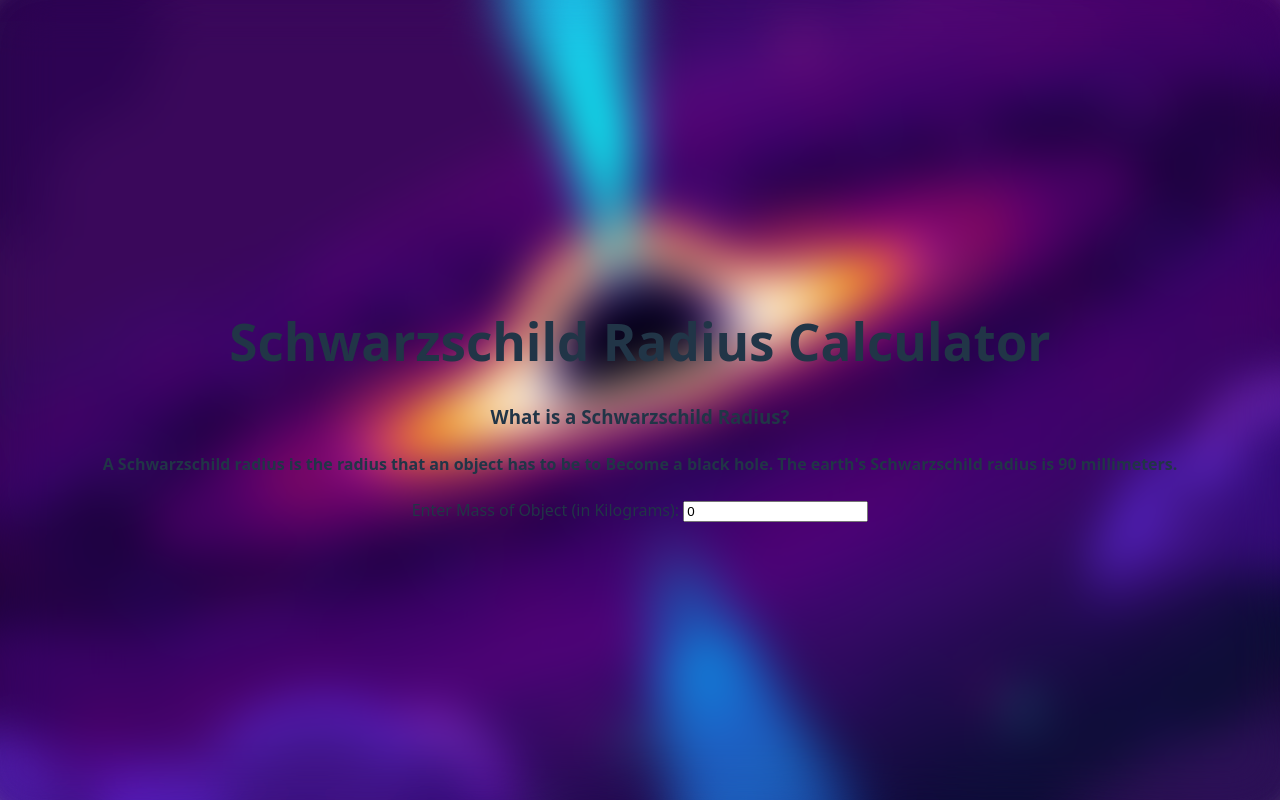
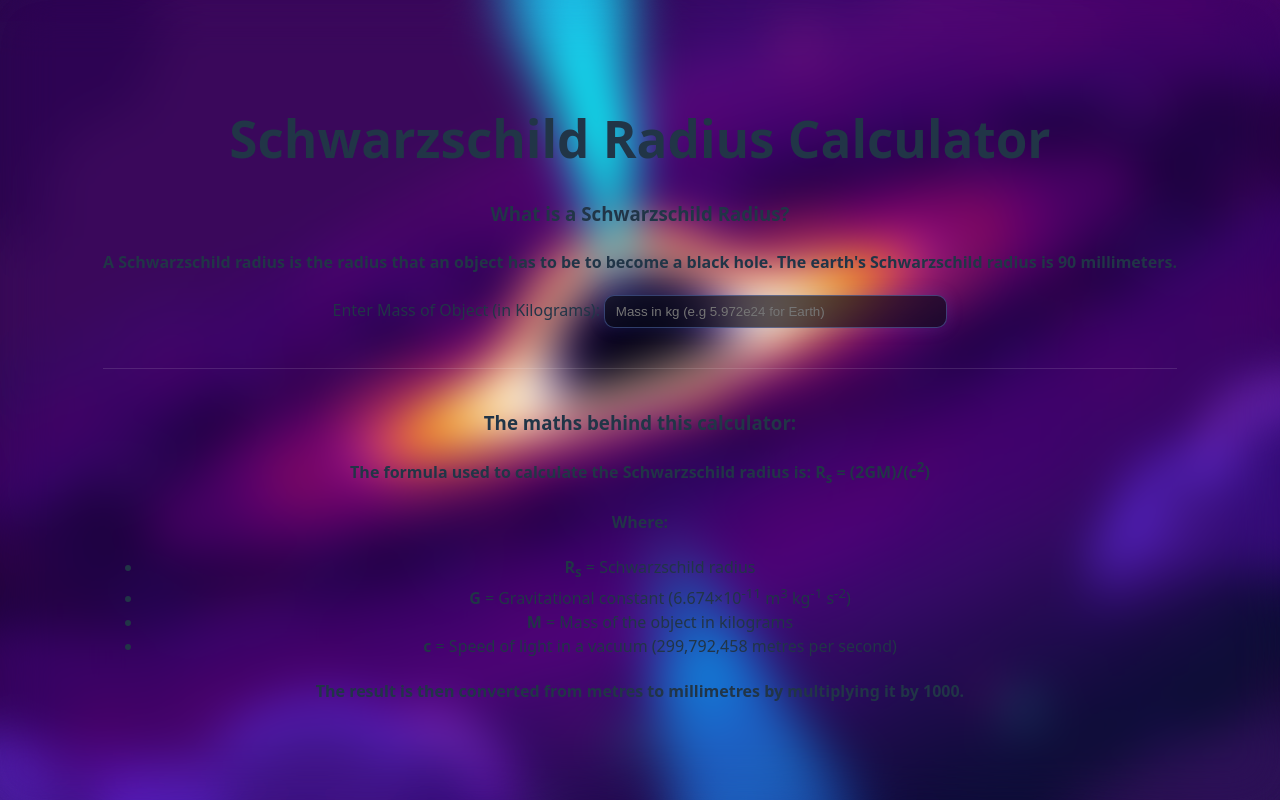
Before and after one commit to kansar1/Schwarzschild-radius-calculator, a React (Vite) app: page / in a window 1280 px wide. Built offline with nearby package versions, Linux system fonts and the light colour scheme.

Commit message:
edited styles and added more info about the calculation

```diff
--- a/src/App.tsx
+++ b/src/App.tsx
@@ -2,7 +2,7 @@ import { useState } from 'react'
 import './App.css'
 
 function App() {
-  const [mass, setMass] = useState<number>(0)
+  const [mass, setMass] = useState<number | null>(null);
   const [ radius, setRadius] = useState<number | null>(null);
 
   return (
@@ -10,38 +10,56 @@ function App() {
       <h1> Schwarzschild Radius Calculator</h1>
       <div>
         <h3> What is a Schwarzschild Radius?</h3>
-        <h4> A Schwarzschild radius is the radius that an object has to be to Become a black hole. The earth's Schwarzschild radius is 90 millimeters.</h4>
+        <h4> A Schwarzschild radius is the radius that an object has to be to become a black hole. The earth's Schwarzschild radius is 90 millimeters.</h4>
       </div>
       <div>
         <form>
           <label> Enter Mass of Object (in Kilograms): </label>
           <input
-          type="number"
-          placeholder='Mass in Kilograms'
-          value={mass}
-          onChange={(e) => {
-            const value : number = Number(e.target.value)
-            setMass(value)
-            setRadius(calculateSwarschildRadius(value))
-          }}
+            type="number"
+            placeholder="Mass in kg (e.g 5.972e24 for Earth)"
+            value={mass ?? ""}
+            onChange={(e) => {
+              const value = e.target.valueAsNumber;
+              if (!isNaN(value)) {
+                setMass(value);
+                setRadius(calculateSchwarzschildRadius(value));
+              } else {
+                setMass(null);
+                setRadius(null);
+              }
+            }}
           />
         </form>
       </div>
       <div>
         {radius !== null && (
           <div>
-            <p> Schwarzchild Radius: <strong>{radius.toLocaleString("en-UK", {maximumFractionDigits: 100})}</strong> millimetres.</p>
+            <p> Schwarzschild Radius: <strong>{radius.toLocaleString("en-UK", {maximumFractionDigits: 100})}</strong> millimetres.</p>
             <p> In scientific notation: <strong>{radius.toExponential(2)}</strong> mm</p>
           </div>
         )}
+      </div>
+      <hr></hr>
+      <div>
+        <h3> The maths behind this calculator:</h3>
+        <h4> The formula used to calculate the Schwarzschild radius is: R<sub>s</sub> = (2GM)/(c<sup>2</sup>) </h4>
+        <h4> Where: </h4>
+        <ul>
+          <li> <strong>R<sub>s</sub></strong> = Schwarzschild radius </li>
+          <li> <strong>G</strong> = Gravitational constant (6.674×10<sup>-11</sup> m<sup>3</sup> kg<sup>-1</sup> s<sup>-2</sup>) </li>
+          <li> <strong>M</strong> = Mass of the object in kilograms </li>
+          <li> <strong>c</strong> = Speed of light in a vacuum (299,792,458 metres per second) </li>
+        </ul>
+        <h4> The result is then converted from metres to millimetres by multiplying it by 1000. </h4>
       </div>
     </div>
   )
 }
 
-function calculateSwarschildRadius(kilograms : number) : number {
+function calculateSchwarzschildRadius(kilograms : number) : number {
   const gConstant : number = (6.674e-11)*2
-  const lightSpeedSquared : number = (2.998e8) ** 2
+  const lightSpeedSquared : number = (299792458) ** 2
   var schwarzschildRadius : number = ((kilograms * gConstant)/lightSpeedSquared)*1000
 
   return schwarzschildRadius
--- a/src/index.css
+++ b/src/index.css
@@ -1,5 +1,5 @@
 :root {
-  font-family: system-ui, Avenir, Helvetica, Arial, sans-serif;
+  font-family: system-ui, -apple-system, BlinkMacSystemFont, 'Segoe UI', Roboto, Oxygen, Ubuntu, Cantarell, 'Open Sans', 'Helvetica Neue', sans-serif;
   line-height: 1.5;
   font-weight: 400;
 
@@ -46,6 +46,7 @@ body ::before {
 }
 
 h1 {
+  font: -apple-system-body, system-ui, sans-serif;
   font-size: 3.2em;
   line-height: 1.1;
 }
@@ -81,3 +82,38 @@ button:focus-visible {
     background-color: #f9f9f9;
   }
 }
+
+input {
+  width: min(320px, 90vw);
+  padding: 0.6em 0.8em;
+  border-radius: 10px;
+  border: 1px solid rgba(120, 160, 255, 0.35);
+  background: rgba(8, 12, 25, 0.65);
+  color: rgba(240, 248, 255, 0.95);
+  box-shadow: 0 0 18px rgba(80, 130, 255, 0.15);
+  backdrop-filter: blur(8px);
+  transition: border-color 0.2s ease, box-shadow 0.2s ease;
+
+}
+
+input:focus {
+  outline: none;
+  border-color: rgba(150, 190, 255, 0.9);
+  box-shadow: 0 0 22px rgba(120, 180, 255, 0.35);
+}
+
+input[type="number"] {
+  -moz-appearance: textfield; /* Firefox */
+}
+
+input[type="number"]::-webkit-inner-spin-button,
+input[type="number"]::-webkit-outer-spin-button {
+  -webkit-appearance: none; /* Chrome/Safari */
+  margin: 0;
+}
+
+hr {
+  margin: 2.5rem 0;
+  border: none;
+  border-top: 1px solid rgba(255, 255, 255, 0.12);
+}
```
